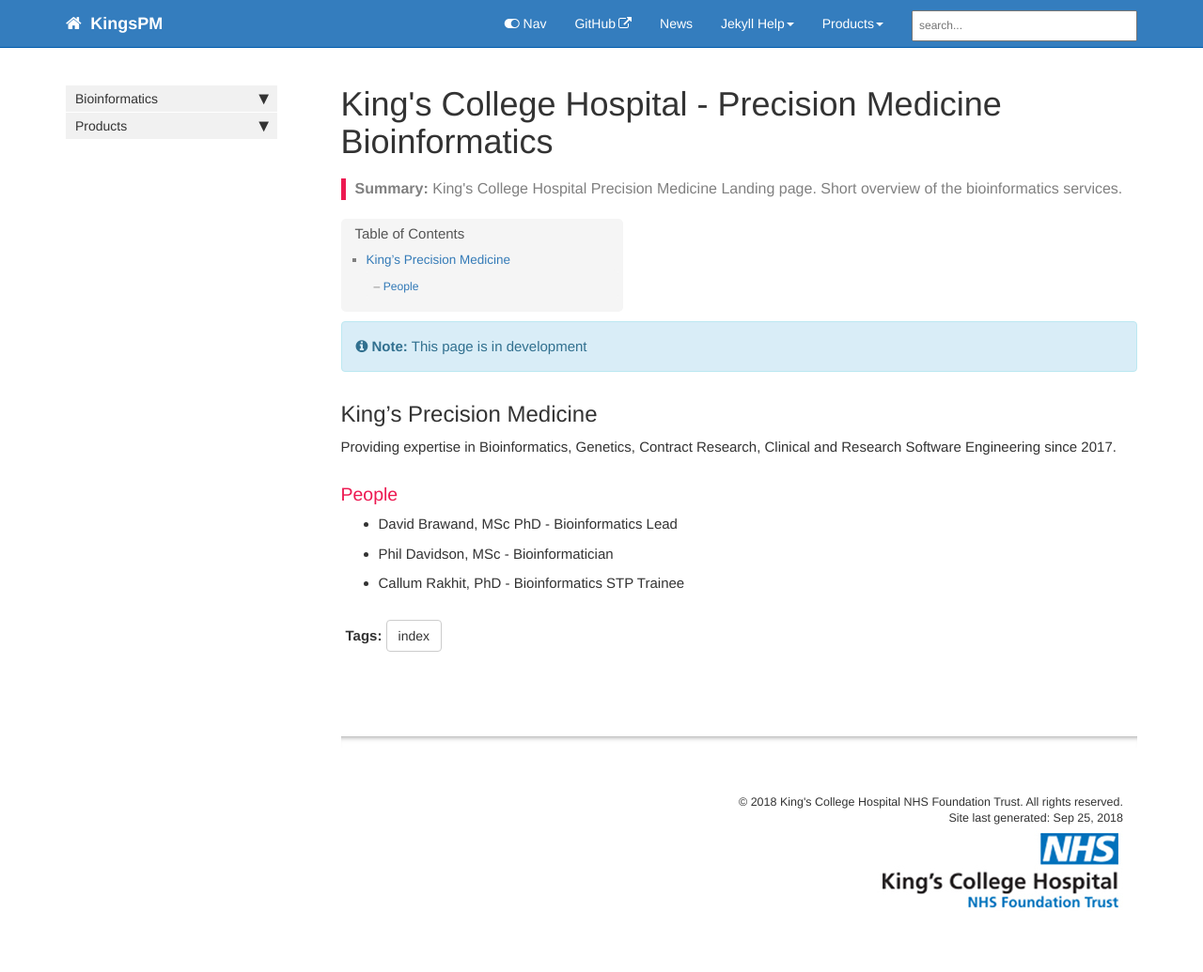
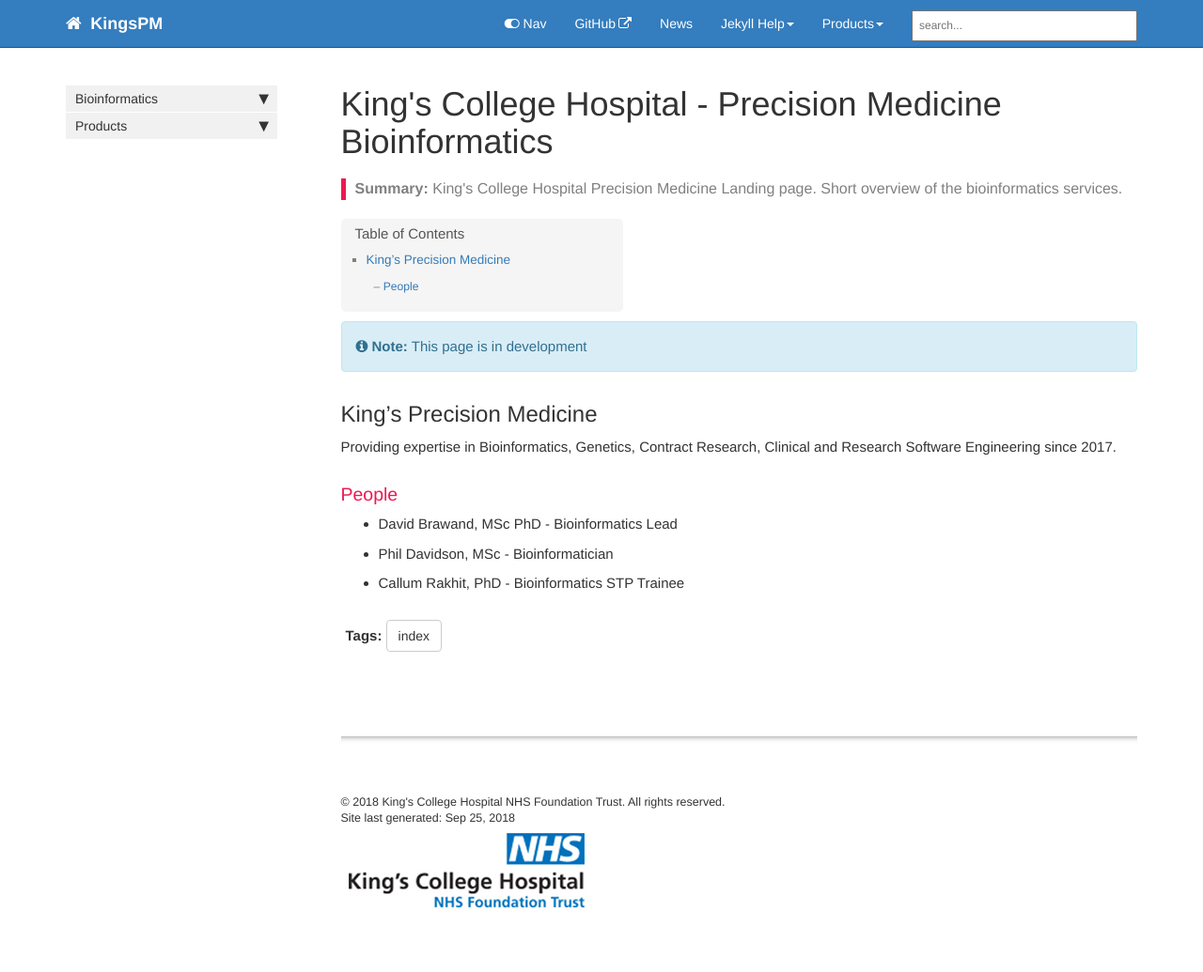
Before and after one commit to KingsPM/kingspm.github.io, a Jekyll site: the page built from index.md, in a window 1280 px wide. Shown: the whole page at 94% size. Built offline with Jekyll 4.4.1, drawn with Linux system fonts in a browser that asks for light colours; nearby versions of some CDN libraries; comment, search, counter and statistics services are not loaded; before the commit the page ends 985 px from its top, so only the background shows below that.

```diff
--- a/_includes/footer.html
+++ b/_includes/footer.html
@@ -1,9 +1,9 @@
 <footer>
-
-                <div class="col-lg-12 footer">
+            <div class="row">
+                <div class="col-lg-12">
                &copy; {{ site.time | date: "%Y"  }} {{site.company_name}}. All rights reserved. <br />
 {% if page.last_updated %}<span>Page last updated:</span> {{page.last_updated}}<br/>{% endif %} Site last generated: {{ site.time | date: "%b %-d, %Y"  }} <br />
 <p><img src="{{ "images/kch_logo.jpg" }}" alt="KCH logo"/></p>
                 </div>
-
+            </div>
 </footer>
```
